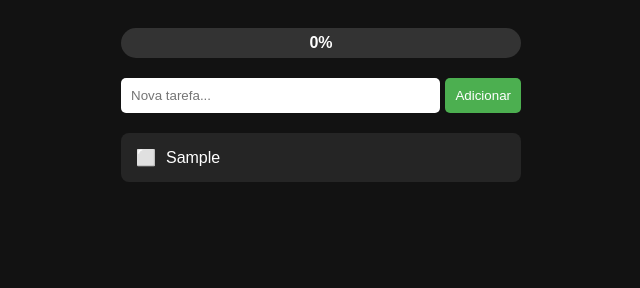
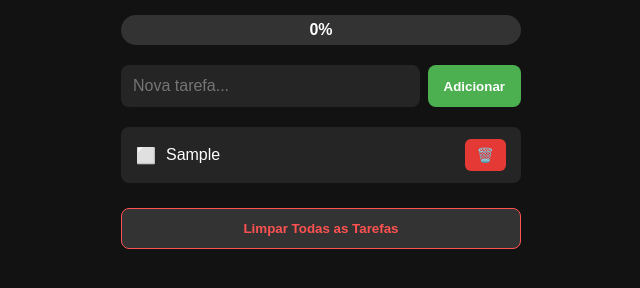
Before and after one commit to ismaelsantos-dev/lista-de-tarefas, a plain HTML site: page index.html in a window 1280 px wide. Both pictures are taken after typing "Sample" into the empty fields and a click on the button "Adicionar". Shown: the whole page, without its empty margins (319-959 px from the left). Drawn offline with Linux system fonts and the light colour scheme.

Commit message:
atualizado

```diff
--- a/index.html
+++ b/index.html
@@ -2,23 +2,108 @@
 <html lang="pt-br">
 <head>
     <meta charset="UTF-8">
+    <meta name="viewport" content="width=device-width, initial-scale=1.0">
     <title>Minhas Tarefas</title>
     <style>
-        /* CSS: Estilização */
-        body { background: #121212; color: white; font-family: sans-serif; display: flex; justify-content: center; padding: 20px; }
-        .app-container { width: 100%; max-width: 400px; }
+        /* CSS: Estilização responsiva e moderna */
+        * { box-sizing: border-box; }
+        body {
+            background: #121212;
+            color: white;
+            font-family: sans-serif;
+            display: flex;
+            justify-content: center;
+            padding: 15px;
+            margin: 0;
+        }
+        .app-container {
+            width: 100%;
+            max-width: 400px;
+        }
 
-        .progress-container { position: relative; background: #333; height: 30px; border-radius: 15px; margin-bottom: 20px; overflow: hidden; width: 100%; }
+        .progress-container {
+            position: relative;
+            background: #333;
+            height: 30px;
+            border-radius: 15px;
+            margin-bottom: 20px;
+            overflow: hidden;
+            width: 100%;
+        }
         #progress-fill { background: #4caf50; height: 100%; width: 0%; transition: width 0.5s; }
-        #progress-text { position: absolute; top: 0; left: 0; width: 100%; height: 100%; display: flex; justify-content: center; align-items: center; font-weight: bold; pointer-events: none; }
+        #progress-text {
+            position: absolute;
+            top: 0;
+            left: 0;
+            width: 100%;
+            height: 100%;
+            display: flex;
+            justify-content: center;
+            align-items: center;
+            font-weight: bold;
+            pointer-events: none;
+        }
 
-        .input-group { display: flex; gap: 5px; margin-bottom: 20px; }
-        input { flex: 1; padding: 10px; border-radius: 5px; border: none; }
-        button { padding: 10px; cursor: pointer; background: #4caf50; color: white; border: none; border-radius: 5px; }
+        .input-group {
+            display: flex;
+            gap: 8px;
+            margin-bottom: 20px;
+        }
+        input {
+            flex: 1;
+            padding: 12px;
+            border-radius: 8px;
+            border: none;
+            font-size: 16px; /* Evita zoom automático em alguns celulares */
+            background: #252525;
+            color: white;
+        }
+        button {
+            padding: 12px 16px;
+            cursor: pointer;
+            background: #4caf50;
+            color: white;
+            border: none;
+            border-radius: 8px;
+            font-weight: bold;
+        }
+        button:active { opacity: 0.8; }
 
-        ul { list-style: none; padding: 0; }
-        li { background: #252525; margin-bottom: 10px; padding: 15px; border-radius: 8px; cursor: pointer; display: flex; align-items: center; gap: 10px; }
-        li.done { text-decoration: line-through; opacity: 0.6; }
+        ul { list-style: none; padding: 0; margin: 0; }
+        li {
+            background: #252525;
+            margin-bottom: 10px;
+            padding: 12px 15px;
+            border-radius: 8px;
+            display: flex;
+            align-items: center;
+            justify-content: space-between;
+            gap: 10px;
+        }
+        .task-content {
+            display: flex;
+            align-items: center;
+            gap: 10px;
+            flex: 1;
+            cursor: pointer;
+            word-break: break-word;
+        }
+        li.done .task-content { text-decoration: line-through; opacity: 0.5; }
+
+        .btn-delete {
+            background: #e53935;
+            padding: 8px 12px;
+            font-size: 14px;
+            border-radius: 6px;
+        }
+
+        .btn-clear-all {
+            width: 100%;
+            background: #333;
+            color: #ff5252;
+            margin-top: 15px;
+            border: 1px solid #ff5252;
+        }
     </style>
 </head>
 <body>
@@ -30,20 +115,18 @@
     </div>
 
     <div class="input-group">
-        <input type="text" id="taskInput" placeholder="Nova tarefa...">
+        <input type="text" id="taskInput" placeholder="Nova tarefa..." onkeypress="checarEnter(event)">
         <button onclick="adicionarTarefa()">Adicionar</button>
     </div>
 
     <ul id="todo-list"></ul>
+
+    <button class="btn-clear-all" onclick="apagarTudo()">Limpar Todas as Tarefas</button>
 </div>
 
-<!-- ... (mesmo HTML e CSS de antes) ... -->
-
 <script>
-    /* Inicializa a lista lendo o que já está salvo no navegador */
     let tarefas = JSON.parse(localStorage.getItem('minhasTarefas')) || [];
 
-    // Função que salva no "banco" do navegador
     function salvar() {
         localStorage.setItem('minhasTarefas', JSON.stringify(tarefas));
     }
@@ -59,34 +142,63 @@
 
     function adicionarTarefa() {
         const input = document.getElementById('taskInput');
-        if (input.value === "") return;
+        if (input.value.trim() === "") return;
 
-        tarefas.push({ texto: input.value, concluida: false });
+        tarefas.push({ texto: input.value.trim(), concluida: false });
         input.value = "";
-        salvar(); // Salva no localStorage
+        salvar();
         renderizar();
+    }
+
+    function checarEnter(event) {
+        if (event.key === 'Enter') {
+            adicionarTarefa();
+        }
     }
 
     function toggleTarefa(index) {
         tarefas[index].concluida = !tarefas[index].concluida;
-        salvar(); // Salva no localStorage
+        salvar();
         renderizar();
+    }
+
+    function apagarTarefa(event, index) {
+        event.stopPropagation(); // Evita marcar a tarefa como concluída ao clicar no botão de apagar
+        tarefas.splice(index, 1);
+        salvar();
+        renderizar();
+    }
+
+    function apagarTudo() {
+        if (tarefas.length === 0) return;
+        if (confirm("Deseja realmente apagar todas as tarefas?")) {
+            tarefas = [];
+            salvar();
+            renderizar();
+        }
     }
 
     function renderizar() {
         const lista = document.getElementById('todo-list');
         lista.innerHTML = "";
+
         tarefas.forEach((t, i) => {
             const li = document.createElement('li');
             li.className = t.concluida ? 'done' : '';
-            li.innerHTML = `<span>${t.concluida ? '✅' : '⬜'}</span> ${t.texto}`;
-            li.onclick = () => toggleTarefa(i);
+
+            li.innerHTML = `
+                <div class="task-content" onclick="toggleTarefa(${i})">
+                    <span>${t.concluida ? '✅' : '⬜'}</span>
+                    <span>${t.texto}</span>
+                </div>
+                <button class="btn-delete" onclick="apagarTarefa(event, ${i})">🗑️</button>
+            `;
+
             lista.appendChild(li);
         });
         atualizarProgresso();
     }
 
-    // Carrega a lista assim que a página abrir
     renderizar();
 </script>
 </body>
```
